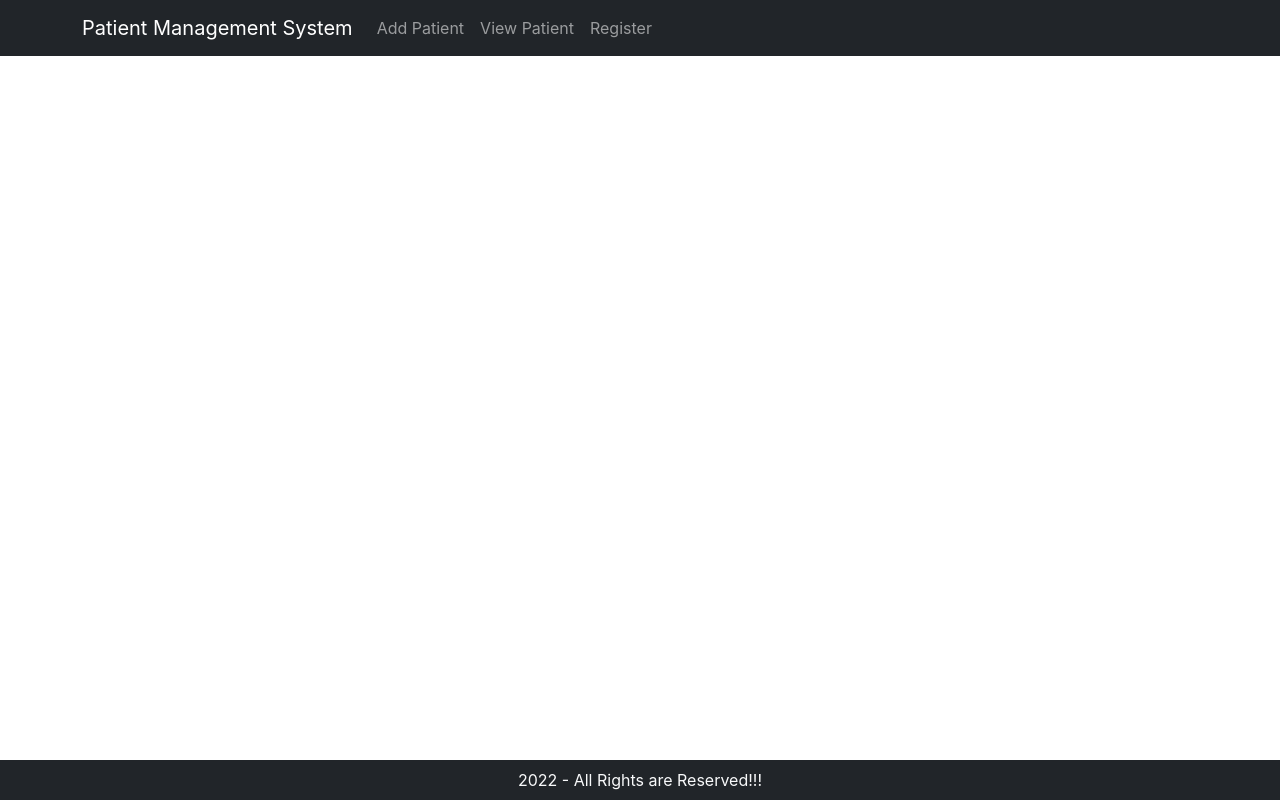
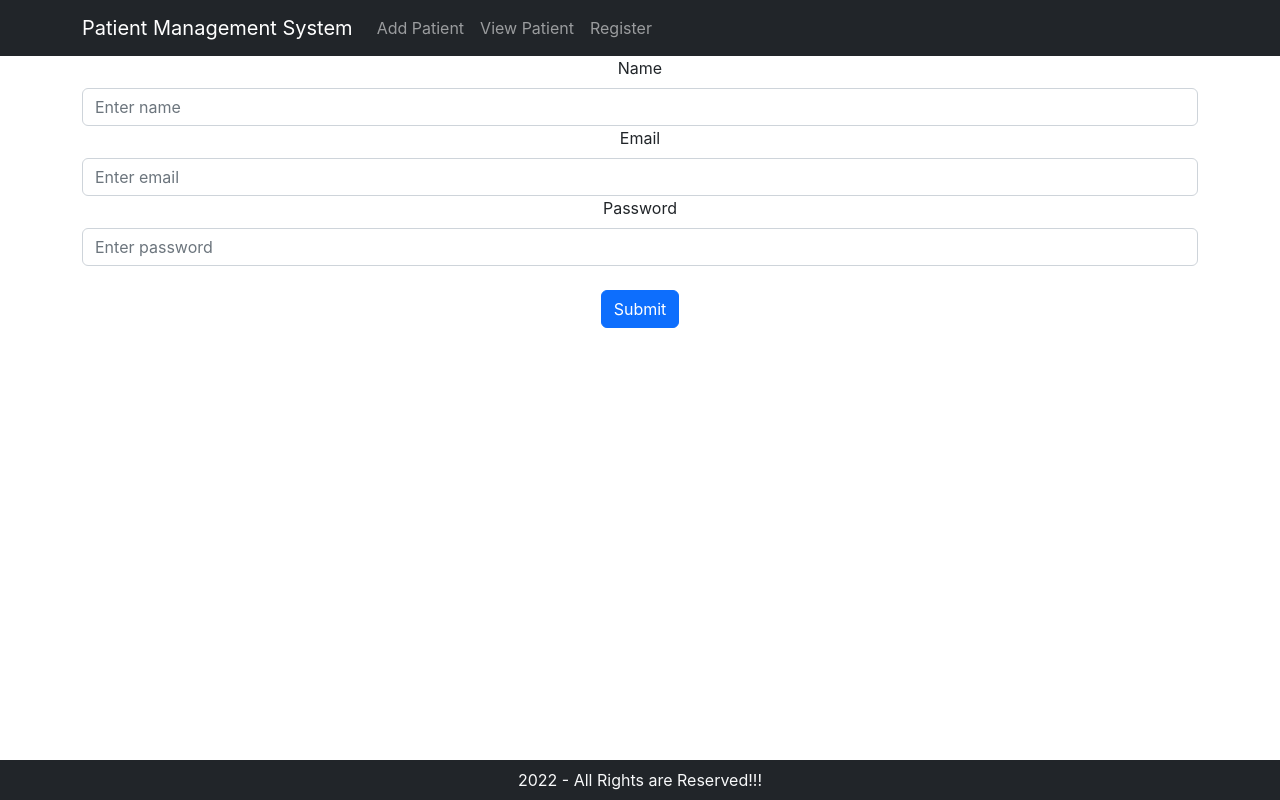
Before and after one commit to Foram-Nandasana/Patient-Management-System, a React (Create React App) app in the folder src/main/webapps/: page / in a window 1280 px wide. Built offline with nearby package versions, Linux system fonts and the light colour scheme.

Commit message:
last commit

```diff
--- a/src/main/webapps/src/App.js
+++ b/src/main/webapps/src/App.js
@@ -1,10 +1,12 @@
 import './App.css';
 import NavigationBar from "./component/NavigationBar"
 import Footer from "./component/Footer";
+import Regform from './component/Regform';
 function App() {
   return (
     <div className="App">
         <NavigationBar/>
+        <Regform/>
         <Footer />
     </div>
   );
```
